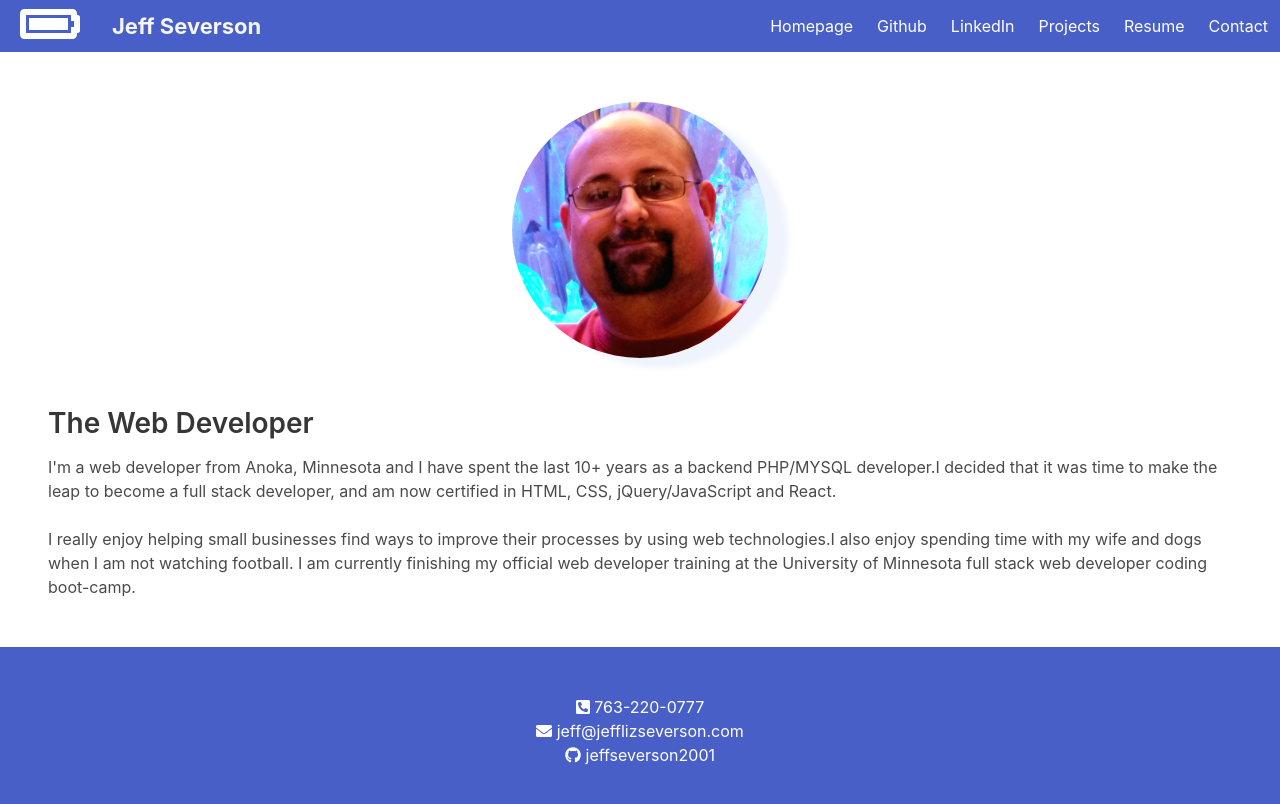
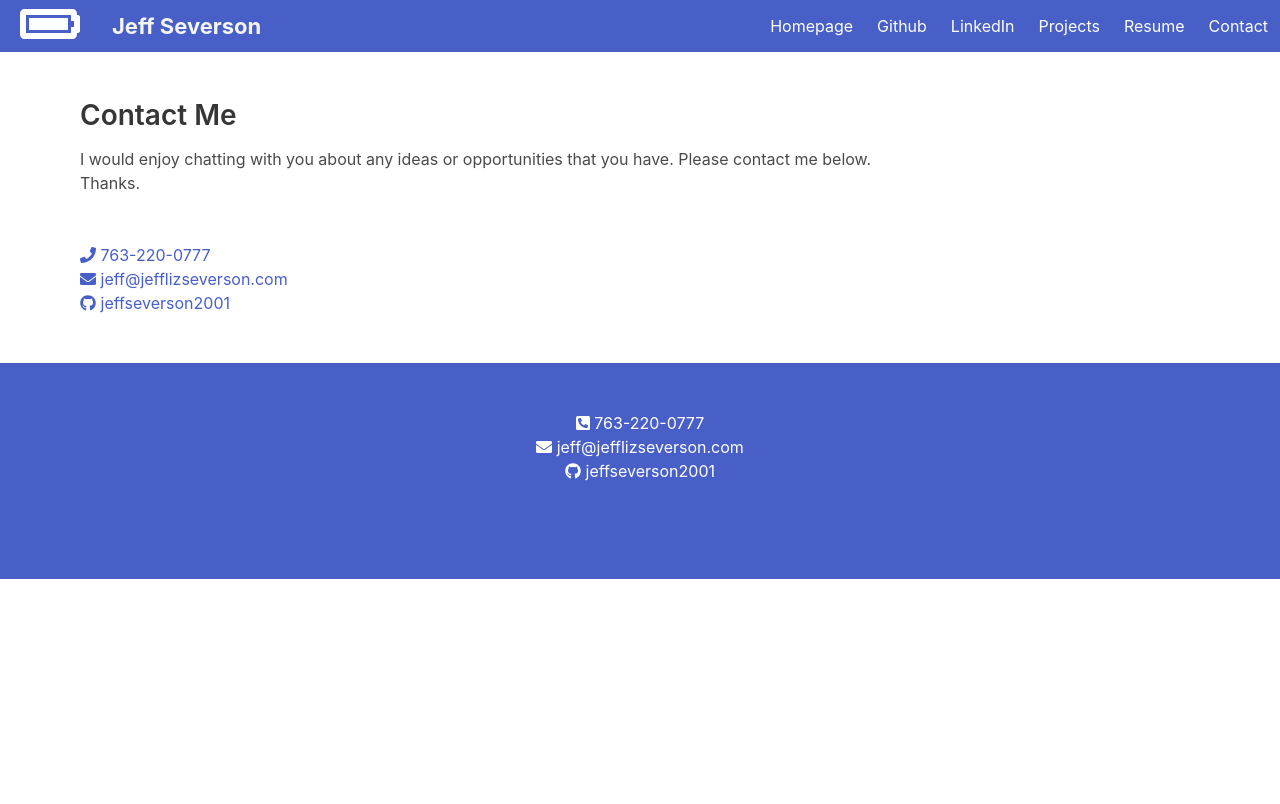
Before and after one commit to jeffseverson2001/React-Portfolio, a React (Create React App) app: page /contact in a window 1280 px wide. Shown: the top 804 px of the page. Built offline with nearby package versions, Linux system fonts and the light colour scheme.

Commit message:
Links Fix

```diff
--- a/src/App.js
+++ b/src/App.js
@@ -13,13 +13,13 @@ export default function App() {
     <Router>
       <Nav />
       <Switch>
-        <Route path="projects">
+        <Route path="/projects">
           <Profile />
         </Route>
-        <Route path="resume">
+        <Route path="/resume">
           <Resume />
         </Route>
-        <Route path="contact">
+        <Route path="/contact">
           <Contact />
         </Route>
         <Route path="/">
```
